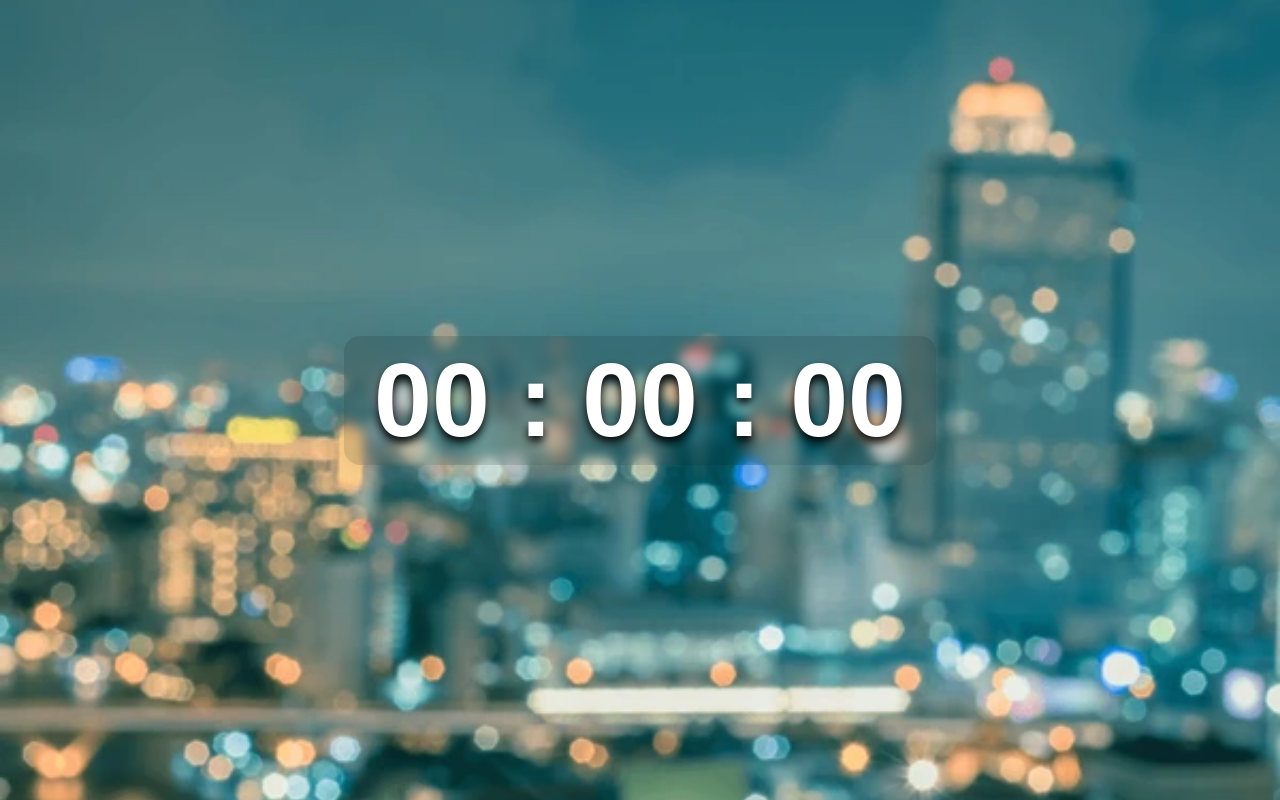
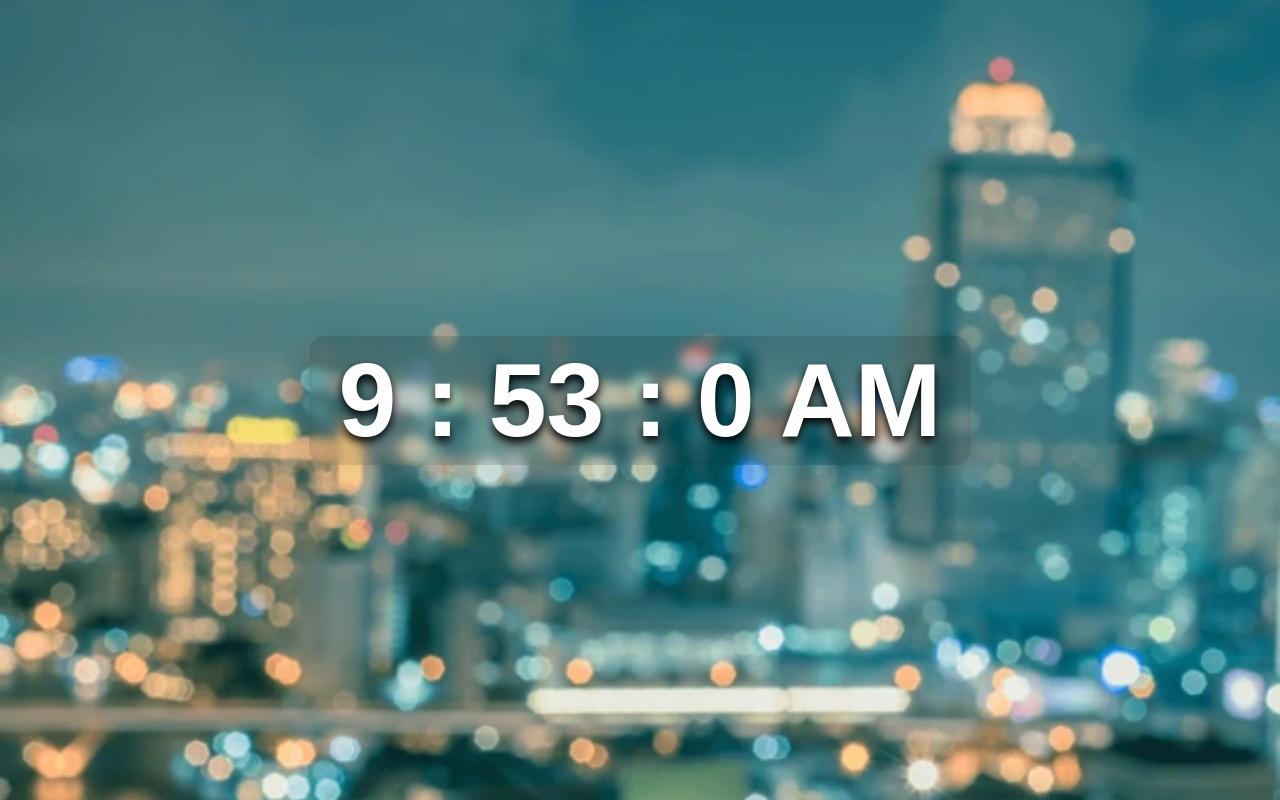
Before and after one commit to AadiSharma49/Digital-Clock, a plain HTML site: page index.html in a window 1280 px wide. Drawn offline with Linux system fonts and the light colour scheme.

Commit message:
Update index.html

```diff
--- a/index.html
+++ b/index.html
@@ -10,6 +10,6 @@
     <div id="container">
         <div id="clock">00 : 00 : 00</div>
     </div>
-    <script src="Time.js"></script>
+    <script src="index.js"></script>
 </body>
 </html>
```
